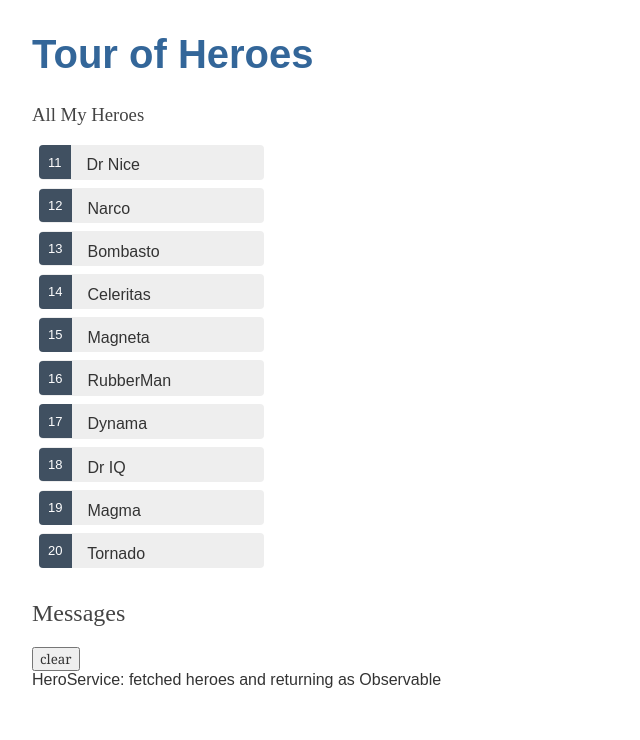
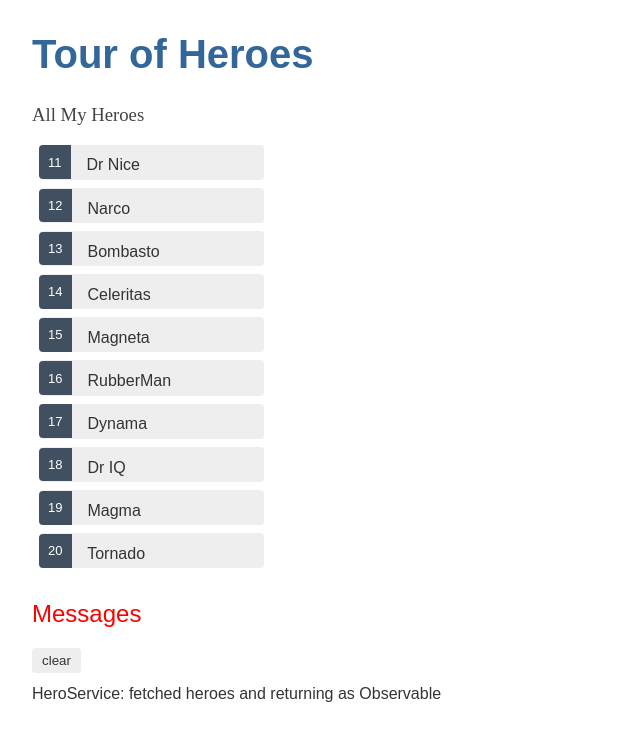
Before and after one commit to DidrikFinne/angular-less-tour-of-heroes, an Angular app: page / in a window 1280 px wide. Shown: the top 740 px of the page, without its empty margins (0-640 px from the left). Built offline with nearby package versions, Linux system fonts and the light colour scheme.

Commit message:
Added some CSS/LESS for messages component

```diff
--- a/src/app/messages/messages.component.less
+++ b/src/app/messages/messages.component.less
@@ -0,0 +1,37 @@
+/* MessagesComponent's private CSS styles */
+h2 {
+  color: red;
+  font-family: Arial, Helvetica, sans-serif;
+  font-weight: lighter;
+}
+body {
+  margin: 2em;
+}
+body, input[text], button {
+  color: crimson;
+  font-family: Cambria, Georgia;
+}
+
+button{
+  &.clear{
+    font-family: Arial;
+    background-color: #eee;
+    border: none;
+    padding: 5px 10px;
+    border-radius: 4px;
+    cursor: pointer;
+    cursor: hand;
+  }
+  &:hover {
+    background-color: #cfd8dc;
+  }
+  &:disabled {
+    background-color: #eee;
+    color: #aaa;
+    cursor: auto;
+  }
+  &.clear {
+    color: #333;
+    margin-bottom: 12px;
+  }
+}
```
